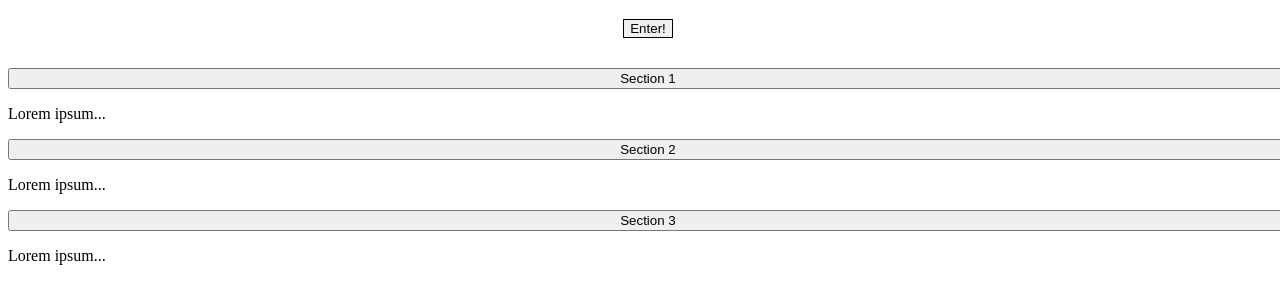
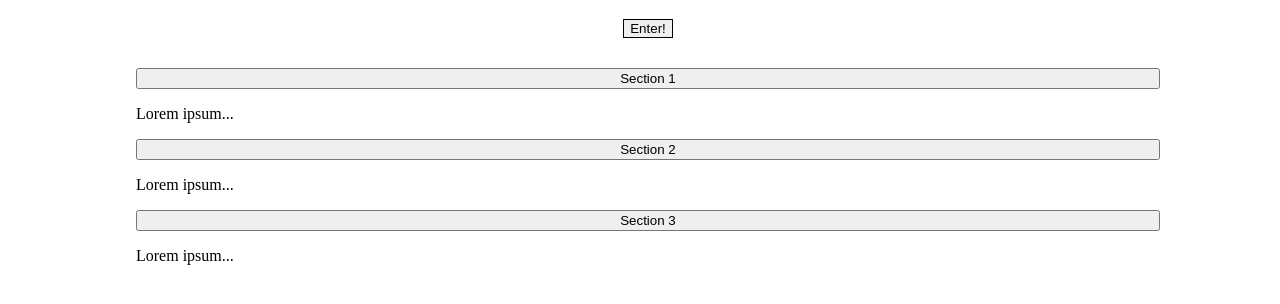
Before and after one commit to UFGatorVR/Harn-WebAR-Project, a website: page client/views/landing.view.html in a window 1280 px wide. Shown: the part 248-552 px from the top of the page. Drawn offline with Linux system fonts and the light colour scheme.

Commit message:
kinda done-ish
but not really

```diff
--- a/client/style.css
+++ b/client/style.css
@@ -38,11 +38,13 @@ button {
 
 /* Style the buttons that are used to open and close the accordion panel */
 .accordion {
-  background-color: #eee;
+  /* background-color: #eee; */
+  /* border-bottom: 1px solid red; */
   color: #444;
+
   cursor: pointer;
   padding: 18px;
-  width: 100%;
+  /* width: 90%; */
   text-align: left;
   border: none;
   outline: none;
@@ -53,13 +55,16 @@ button {
 /* Add a background color to the button if it is clicked on (add the .active class with JS), and when you move the mouse over it (hover) */
 .active, .accordion:hover {
   background-color: #ccc;
+  border-radius: 0px;
   margin: 0px;
 }
 
 /* Style the accordion panel. Note: hidden by default */
 .panel {
+  /* width: 90%; */
   padding: 0 18px;
-  background-color: white;
+  border-bottom: 1px solid black;
+  /* background-color: white; */
   max-height: 0;
   overflow: hidden;
   transition: max-height 0.2s ease-out;
--- a/client/views/landing.view.html
+++ b/client/views/landing.view.html
@@ -44,7 +44,7 @@
   <button ui-sref="ar" style=" display: inline-block; margin-left: auto;
       margin-right: auto; color:black; border: 1px solid black; margin-bottom: 30px;">Enter!</button>
 
-<div style="display: flexbox; align-content: center; justify-content: center;"></div>
+  <div style="display: flex; flex-direction: column; justify-content: center; margin-left: 10%; margin-right: 10%;">
     <button class="accordion">Section 1</button>
     <div class="panel">
       <p>Lorem ipsum...</p>
@@ -60,3 +60,4 @@
       <p>Lorem ipsum...</p>
     </div>
   </div>
+</div>
```
Lines whose indentation alone changed are shown as unchanged.
